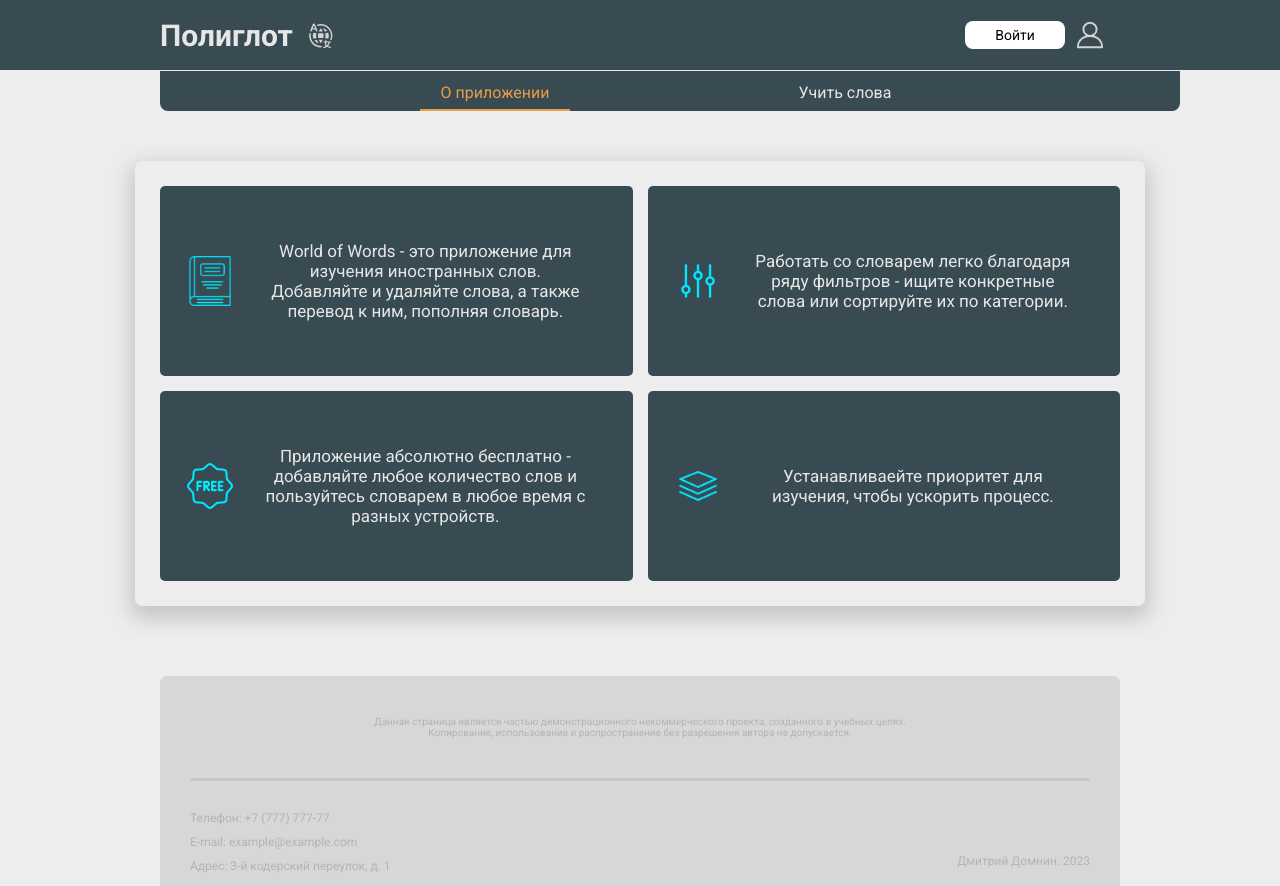
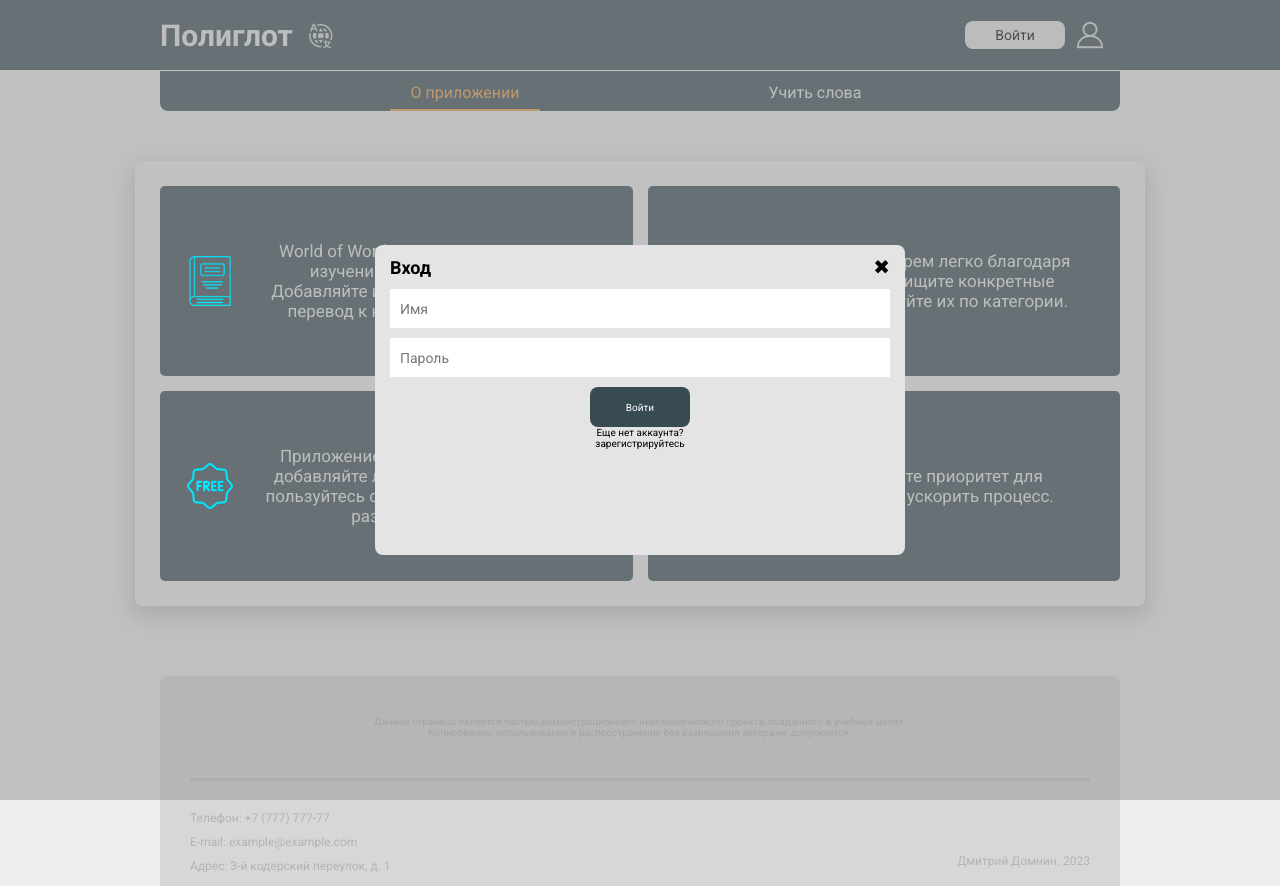
Before and after one commit to domnin997/World-of-words-deployed, a React (Create React App) app: page / in a window 1280 px wide. Both pictures are taken after a click on the button "Войти". Built offline with nearby package versions, Linux system fonts and the light colour scheme.

Commit message:
Добавлена функция авторизации и регистрации - запись пользователя в localforage с помощью отдельного модуля

```diff
--- a/package.json
+++ b/package.json
@@ -8,6 +8,7 @@
     "@testing-library/react": "^13.4.0",
     "@testing-library/user-event": "^13.5.0",
     "bootstrap": "^5.3.0",
+    "localforage": "^1.10.0",
     "react": "^18.2.0",
     "react-bootstrap": "^2.7.4",
     "react-dom": "^18.2.0",
--- a/src/components/Style_variables.css
+++ b/src/components/Style_variables.css
@@ -1,4 +1,7 @@
 html {
   --dark-blue: rgb(56, 75, 82);
   --main-orange: rgb(232, 157, 72);
+  --light-gray: rgb(228, 228, 228);
+
+  --modal-overlay: rgba(150, 150, 150, 0.5);
 }
--- a/src/components/authBlock/authBlock.css
+++ b/src/components/authBlock/authBlock.css
@@ -3,14 +3,26 @@
   align-items: center;
   justify-content: center;
   border-radius: 10px;
-    background-color: rgb(56, 75, 82);
   padding: 5px 15px 5px 15px;
+  background-color: var(--dark-blue);
 }
 
 .auth-block__wrap {
   display: flex;
   align-items: center;
   gap: 10px;
+}
+
+.auth-block__acc-name {
+  min-width: 50px;
+  height: 28px;
+  font-size: 14px;
+  border-radius: 8px;
+  display: flex;
+  justify-content: center;
+  align-items: center;
+  padding: 0 5px 0 5px;
+  background-color: var(--light-gray);
 }
 
 .auth-profile-icon {
@@ -23,5 +35,21 @@
   height: 28px;
   font-size: 14px;
   border-radius: 8px;
-  background-color: white;
+  background-color: var(--light-gray);
 }
+
+.modal-overlay {
+  position: absolute;
+  width: 100%;
+  height: 100%;
+  top: 0px;
+  left: 0px;
+  display: flex;
+  justify-content: center;
+  align-items: center;
+  background-color: var(--modal-overlay);
+}
+
+.hidden {
+  display: none;
+}
--- a/src/components/authBlock/authBlock.js
+++ b/src/components/authBlock/authBlock.js
@@ -1,16 +1,47 @@
 import './authBlock.css';
+import {useState} from 'react';
 import profileIcon from '../../assets/icons/profile-icon.svg';
+import AuthWindow from '../authWindow/authWindow';
 
 function AuthBlock () {
+
+  const [isModalOpen, setIsModalOpen] = useState(false);
+  const [isAuthorised, setIsAuthorised] = useState(false);
+  const [accName, setAccName] = useState();
+
+  function onAuthClick () {
+    setIsModalOpen(!isModalOpen);
+  }
+
+  function onLogoutClick () {
+    setIsAuthorised(false);
+    setAccName();
+  }
+
+  function logIn (login) {
+    setIsAuthorised(true);
+    setAccName(login);
+  }
+
+  const btnText = isAuthorised ? 'Выйти' : 'Войти';
+  const onBtnClick = isAuthorised ? onLogoutClick : onAuthClick;
+  const accNameClass = accName ? 'auth-block__acc-name' : 'auth-block__acc-name hidden';
+
+  const modalWindow = isModalOpen ? <AuthWindow onAuthClick={onAuthClick} onLogIn={logIn}/> : null;
 
   return (
     <div className='auth-block'>
       <div className='auth-block__wrap'>
-        <button className='auth-block__btn logIn-btn'>Войти</button>
+        <div className={accNameClass}>
+          <p>{accName}</p>
+        </div>
+        <button className='auth-block__btn logIn-btn'
+                onClick={onBtnClick}>{btnText}</button>
         <img className='auth-profile-icon'
              src={profileIcon}
              alt='Профиль'/>
       </div>
+      {modalWindow}
     </div>
   )
 }
--- /dev/null
+++ b/src/components/authWindow/authWindow.css
@@ -0,0 +1,78 @@
+@media (min-width: 1px) {
+
+  .auth-window {
+    background-color: var(--light-gray);
+    border-radius: 8px;
+    z-index: 10;
+    padding: 10px 15px 0 15px;
+  }
+
+  .auth-window__header-wrap {
+    display: flex;
+    align-items: center;
+    justify-content: space-between;
+  }
+
+  .auth-window__close {
+    color: black;
+    cursor: pointer;
+    font-size: 16px;
+    transition-duration: 0.3s;
+  }
+
+  .auth-window__close:hover {
+    color: red;
+  }
+
+  .auth-form {
+    display: flex;
+    flex-direction: column;
+    align-items: center;
+    justify-content: center;
+    gap: 10px;
+    padding: 10px 0 0 0;
+  }
+
+  .auth-form__input-wrap {
+    width: 100%;
+  }
+
+  .auth-form__input {
+    display: block;
+    width: 490px;
+    height: 30px;
+    outline: none;
+    border: none;
+    font-size: 14px;
+    border-bottom: 2px solid white;
+    padding: 5px 0px 2px 10px;
+    background-color: white;
+    transition-duration: 0.4s;
+  }
+
+  .auth-form__input:focus {
+    border-bottom: 2px solid var(--dark-blue);
+  }
+
+  .auth-form__submit-btn {
+    width: 100px;
+    height: 40px;
+    border-radius: 8px;
+    background-color: var(--dark-blue);
+    color: white;
+  }
+}
+.auth-window {
+  width: 500px;
+  height: 300px;
+}
+
+@media (min-width: 1px) {
+
+  .auth-window__h2 {
+    font-size: 18px;
+  }
+  .auth-window__close {
+    font-size: 20px;
+  }
+}
--- /dev/null
+++ b/src/components/authWindow/authWindow.js
@@ -0,0 +1,79 @@
+import './authWindow.css';
+import UserService from '../../services/user.service';
+import {useState} from 'react';
+
+function AuthWindow (props) {
+
+  const userService = new UserService();
+  const onClose = props.onAuthClick;
+  const onLogIn = props.onLogIn;
+
+  const [login, setLogin] = useState();
+  const [password, setPassword] = useState();
+  const [userMsg, setUserMsg] = useState('');
+
+  const [isRegMode, setIsRegMode] = useState(false);
+
+  async function onAuthorise () {
+    const response = await userService.authorise({login, password});
+
+    if (!response.status) {
+      setUserMsg(response.message);
+      console.log('Ошибка');
+    } else {
+      onClose();
+      onLogIn(login);
+      console.log('Успешно');
+    }
+  }
+
+  async function onRegister () {
+    userService.register({login, password});
+    console.log('Успешная регистрация');
+  }
+
+  const headerText = isRegMode ? 'Регистрация' : 'Вход';
+  const btnText = isRegMode ? 'Зарегистрироваться' : 'Войти';
+  const onSubmit = isRegMode ? onRegister : onAuthorise;
+
+  return (
+    <div className='modal-overlay'>
+    <div className='auth-window'>
+      <div className='auth-window__header-wrap'>
+        <h2 className='auth-window__h2'>{headerText}</h2>
+        <div className='auth-window__close-wrap'>
+          <p className='auth-window__close'
+             onClick={onClose}>&#10006;</p>
+        </div>
+      </div>
+      <form className='auth-form'>
+        <div className='auth-form__input-wrap'>
+          <input className='auth-form__input'
+                 placeholder='Имя'
+                 value={login}
+                 onInput={(e) => {setLogin(e.target.value)}}
+                 type='text'/>
+        </div>
+        <div className='auth-form__input-wrap'>
+          <input className='auth-form__input'
+                 placeholder='Пароль'
+                 value={password}
+                 onInput={(e) => {setPassword(e.target.value)}}
+                 type='password'/>
+        </div>
+        <button className='auth-form__submit-btn'
+                type='submit'
+                onClick={(e) => {e.preventDefault(); onSubmit()}}>{btnText}</button>
+      </form>
+      <div className='auth-window__msg-block'>
+        <p className='auth-window__msg'>{userMsg}</p>
+      </div>
+      <div className='auth-window__reg-cont'>
+        <p>Еще нет аккаунта?</p><a onClick={(e) => {setIsRegMode(!isRegMode)}}>зарегистрируйтесь</a>
+      </div>
+    </div>
+    </div>
+  )
+}
+
+export default AuthWindow;
--- a/src/components/navBlock/navBlock.css
+++ b/src/components/navBlock/navBlock.css
@@ -2,7 +2,6 @@
 
   .nav-block-wrap {
     width: 100%;
-    padding: 10px 0 0 0;
     display: flex;
     justify-content: center;
     border-radius: 0 0 8px 8px;
@@ -33,9 +32,10 @@
 }
 
 @media (min-width: 450px) {
+
   .nav-block-wrap {
     width: 100%;
-    padding: 10px 30px 0 30px;
+    padding: 10px 0 0 0;
   }
 
   .nav-btn {
--- /dev/null
+++ b/src/services/user.service.js
@@ -0,0 +1,40 @@
+import localforage from 'localforage';
+
+class UserService {
+
+  setUser (userData) {
+    localforage.setItem(userData.login, {password: userData.password});
+  }
+
+  async getUser(login) {
+    return await localforage.getItem(login);
+  }
+  // Запрос к базе данных. Если нет, то создаем. Если есть, то ошибку.
+  async register (userData) {
+
+    if (await this.getUser(userData.login)) {
+      return 'Имя занято';
+    } else {
+      this.setUser(userData);
+      return 'Регистрация прошла успешно!';
+    }
+  }
+
+  async authorise (userData) {
+    const user = await this.getUser(userData.login);
+
+    if (user) {
+      if (user.password === userData.password) {
+        return {status: true, message: 'Вход выполнен'};
+      } else {
+        return {status: false, message: 'Неверный пароль'};
+      }
+    } else {
+      return {status: false, message: 'Аккаунт не найден'};
+    }
+
+  }
+
+}
+
+export default UserService;
```
Also changed, not shown: 1 other file (tests, documents, lock files or other folders). Lines whose indentation alone changed are shown as unchanged.
